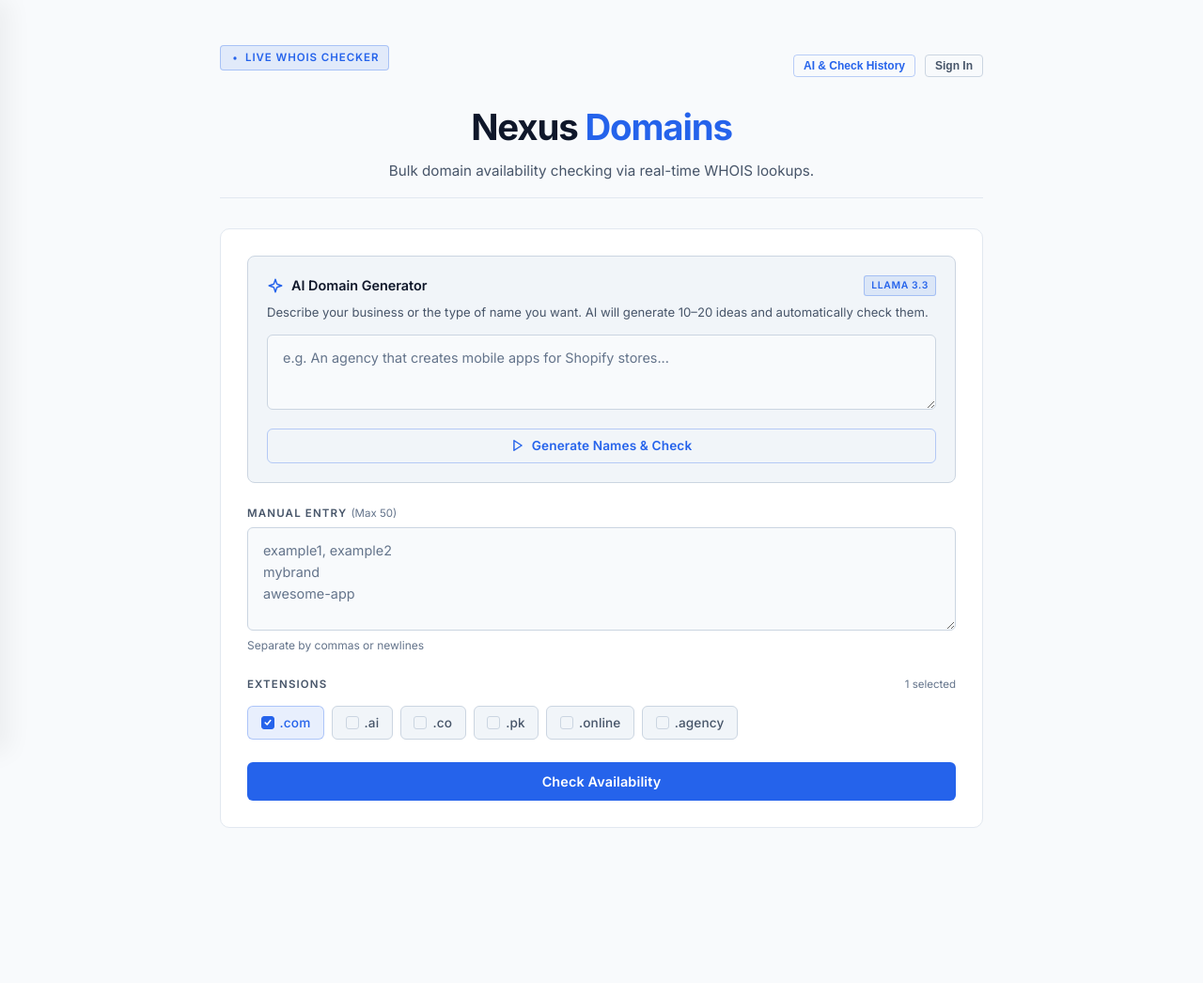
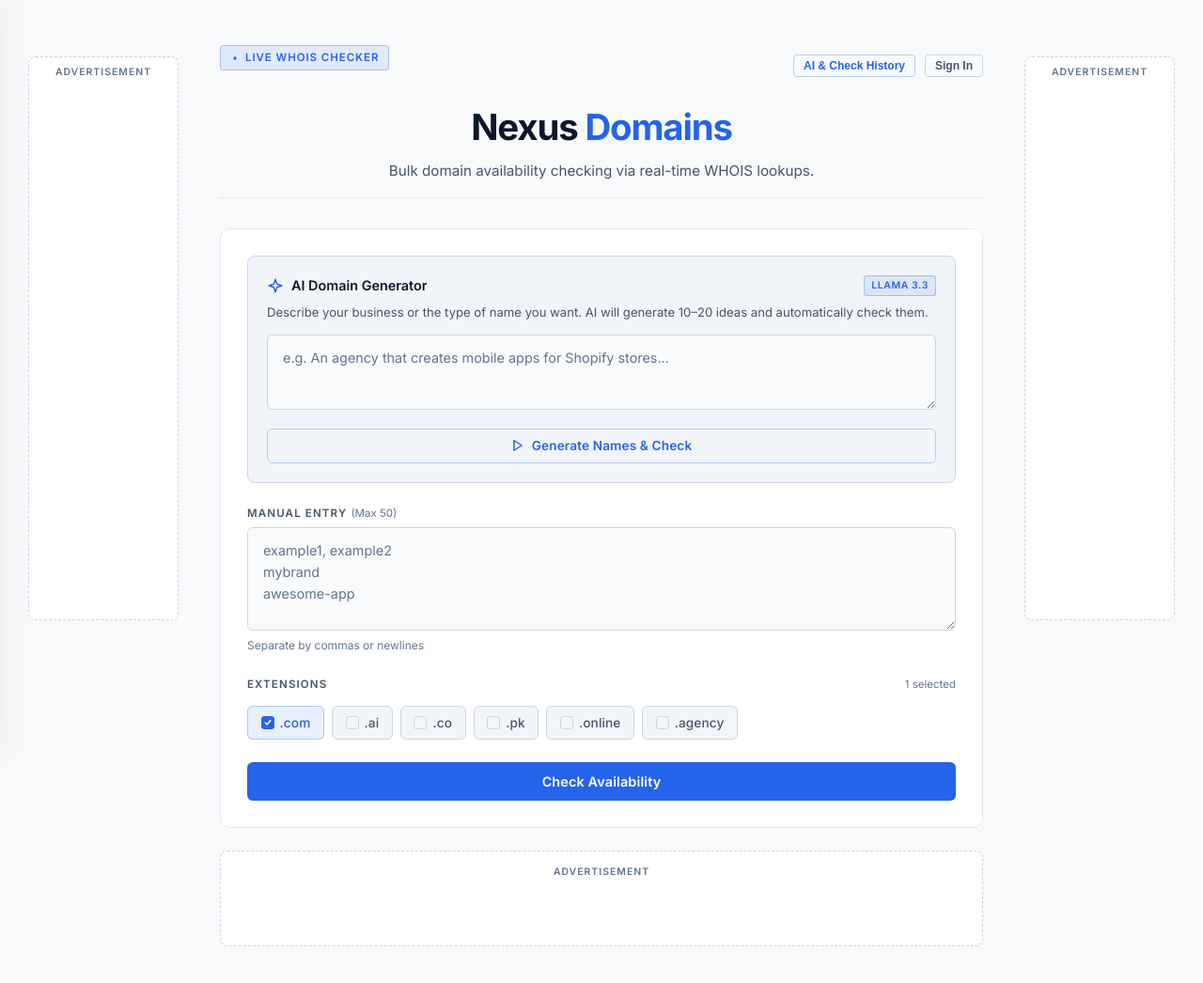
Before and after one commit to shayanmalik1107/domain, a website: page public/index.html in a window 1280 px wide. Shown: the whole page at 94% size. Before the commit the page ends 961 px from the top, so only its background shows below. Drawn offline with Linux system fonts and the light colour scheme; no server answers.

Commit message:
Setup Google AdSense with left and right sidebar ad containers

```diff
--- a/public/index.html
+++ b/public/index.html
@@ -5,6 +5,9 @@
     <meta name="viewport" content="width=device-width, initial-scale=1.0">
     <title>Nexus Domain Checker — Bulk WHOIS Availability Tool</title>
     <meta name="description" content="Check domain availability in bulk. AI-powered name generation plus real-time WHOIS lookup for .com, .ai, .co, .pk, .online, and more.">
+    <!-- Google AdSense -->
+    <script async src="https://pagead2.googlesyndication.com/pagead/js/adsbygoogle.js?client=ca-pub-3026677123051137"
+     crossorigin="anonymous"></script>
     <link rel="stylesheet" href="style.css?v=4">
     <link rel="preconnect" href="https://fonts.googleapis.com">
     <link href="https://fonts.googleapis.com/css2?family=Inter:wght@400;500;600;700&display=swap" rel="stylesheet">
@@ -65,6 +68,20 @@
             </button>
         </div>
     </div>
+
+    <!-- Left Sidebar Ad -->
+    <aside class="ad-sidebar ad-left">
+        <span class="ad-label">ADVERTISEMENT</span>
+        <ins class="adsbygoogle"
+             style="display:block"
+             data-ad-client="ca-pub-3026677123051137"
+             data-ad-slot="auto"
+             data-ad-format="vertical"
+             data-full-width-responsive="true"></ins>
+        <script>
+             (adsbygoogle = window.adsbygoogle || []).push({});
+        </script>
+    </aside>
 
     <div id="app-container" class="container">
         <header>
@@ -192,8 +209,36 @@
                     </table>
                 </div>
             </div>
+
+            <!-- AdSense Bottom Banner -->
+            <div class="ad-container ad-bottom">
+                <span class="ad-label">ADVERTISEMENT</span>
+                <ins class="adsbygoogle"
+                     style="display:block"
+                     data-ad-client="ca-pub-3026677123051137"
+                     data-ad-slot="auto"
+                     data-ad-format="auto"
+                     data-full-width-responsive="true"></ins>
+                <script>
+                     (adsbygoogle = window.adsbygoogle || []).push({});
+                </script>
+            </div>
         </main>
     </div>
+
+    <!-- Right Sidebar Ad -->
+    <aside class="ad-sidebar ad-right">
+        <span class="ad-label">ADVERTISEMENT</span>
+        <ins class="adsbygoogle"
+             style="display:block"
+             data-ad-client="ca-pub-3026677123051137"
+             data-ad-slot="auto"
+             data-ad-format="vertical"
+             data-full-width-responsive="true"></ins>
+        <script>
+             (adsbygoogle = window.adsbygoogle || []).push({});
+        </script>
+    </aside>
 
     <script type="module" src="app.js?v=4"></script>
     <script>
--- a/public/style.css
+++ b/public/style.css
@@ -848,3 +848,92 @@ small {
 .toast-close:hover {
     color: var(--text-primary);
 }
+
+/* ─── AdSense Banners ────────────────────────────────────────── */
+.ad-container {
+    width: 100%;
+    margin: 1.5rem 0;
+    padding: 0.85rem;
+    background: var(--surface);
+    border: 1px dashed var(--border-light);
+    border-radius: 8px;
+    text-align: center;
+    overflow: hidden;
+    display: flex;
+    flex-direction: column;
+    align-items: center;
+    justify-content: center;
+    min-height: 90px;
+    transition: border-color 0.2s ease;
+}
+
+.ad-container:hover {
+    border-color: var(--border);
+}
+
+.ad-container.ad-top {
+    margin-top: 0.5rem;
+    margin-bottom: 1.5rem;
+}
+
+.ad-container.ad-bottom {
+    margin-top: 1.5rem;
+    margin-bottom: 0.5rem;
+}
+
+.ad-label {
+    font-size: 0.65rem;
+    font-weight: 600;
+    letter-spacing: 0.1em;
+    color: var(--text-muted);
+    text-transform: uppercase;
+    margin-bottom: 0.4rem;
+    display: block;
+    user-select: none;
+}
+
+.adsbygoogle {
+    width: 100%;
+    min-height: 50px;
+    max-width: 100%;
+}
+
+/* ─── AdSense Sidebars (Left & Right Skyscrapers) ───────────── */
+.ad-sidebar {
+    position: fixed;
+    top: 60px;
+    width: 160px;
+    height: 600px;
+    max-height: calc(100vh - 80px);
+    background: var(--surface);
+    border: 1px dashed var(--border-light);
+    border-radius: 8px;
+    padding: 0.5rem;
+    text-align: center;
+    display: flex;
+    flex-direction: column;
+    align-items: center;
+    justify-content: flex-start;
+    z-index: 10;
+    overflow: hidden;
+    transition: border-color 0.2s ease;
+}
+
+.ad-sidebar:hover {
+    border-color: var(--border);
+}
+
+.ad-sidebar.ad-left {
+    left: max(12px, calc(50vw - 430px - 180px));
+}
+
+.ad-sidebar.ad-right {
+    right: max(12px, calc(50vw - 430px - 180px));
+}
+
+/* Hide side skyscrapers on screens under 1240px wide to prevent any layout overlap */
+@media (max-width: 1240px) {
+    .ad-sidebar {
+        display: none !important;
+    }
+}
```
